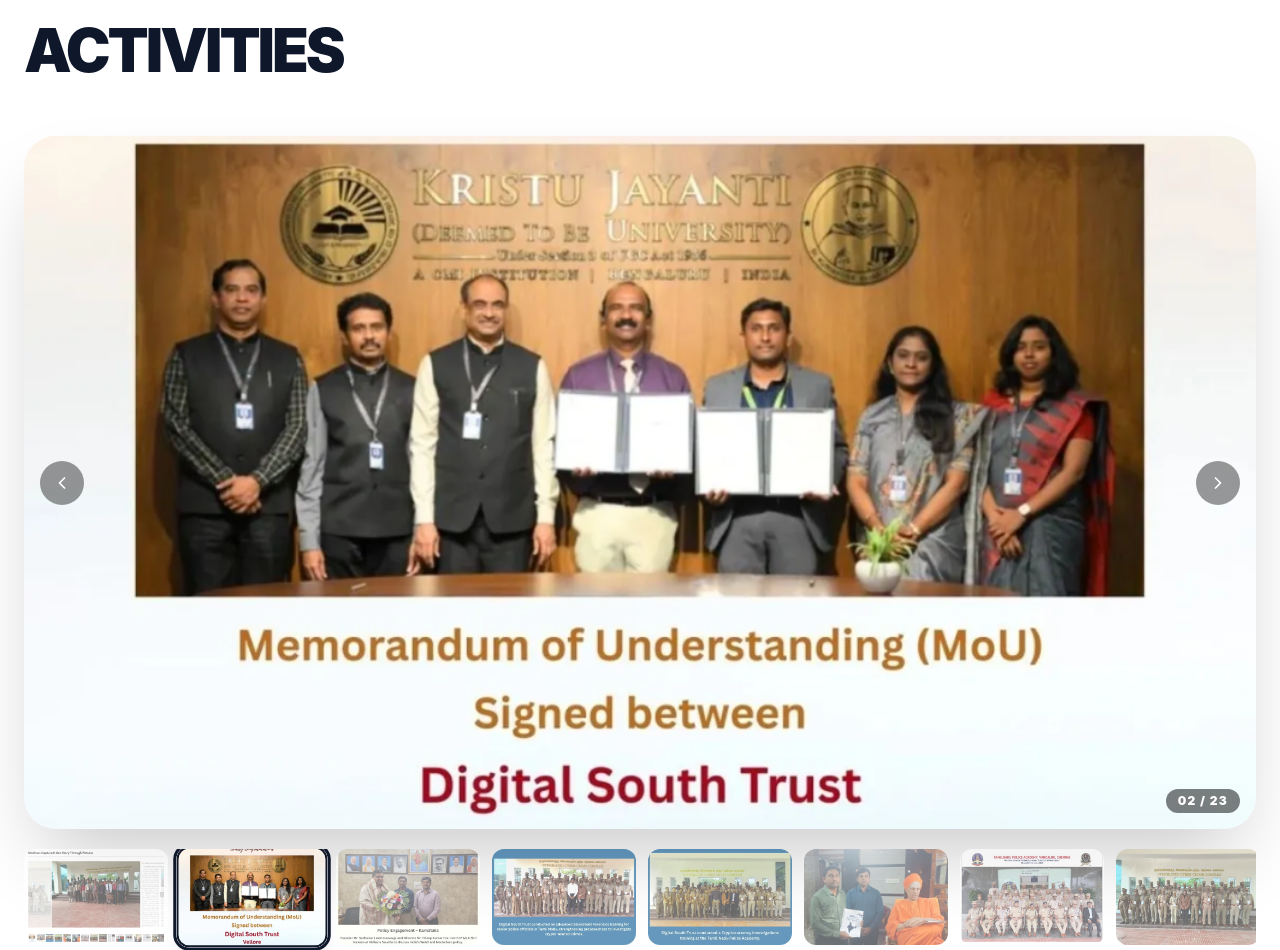
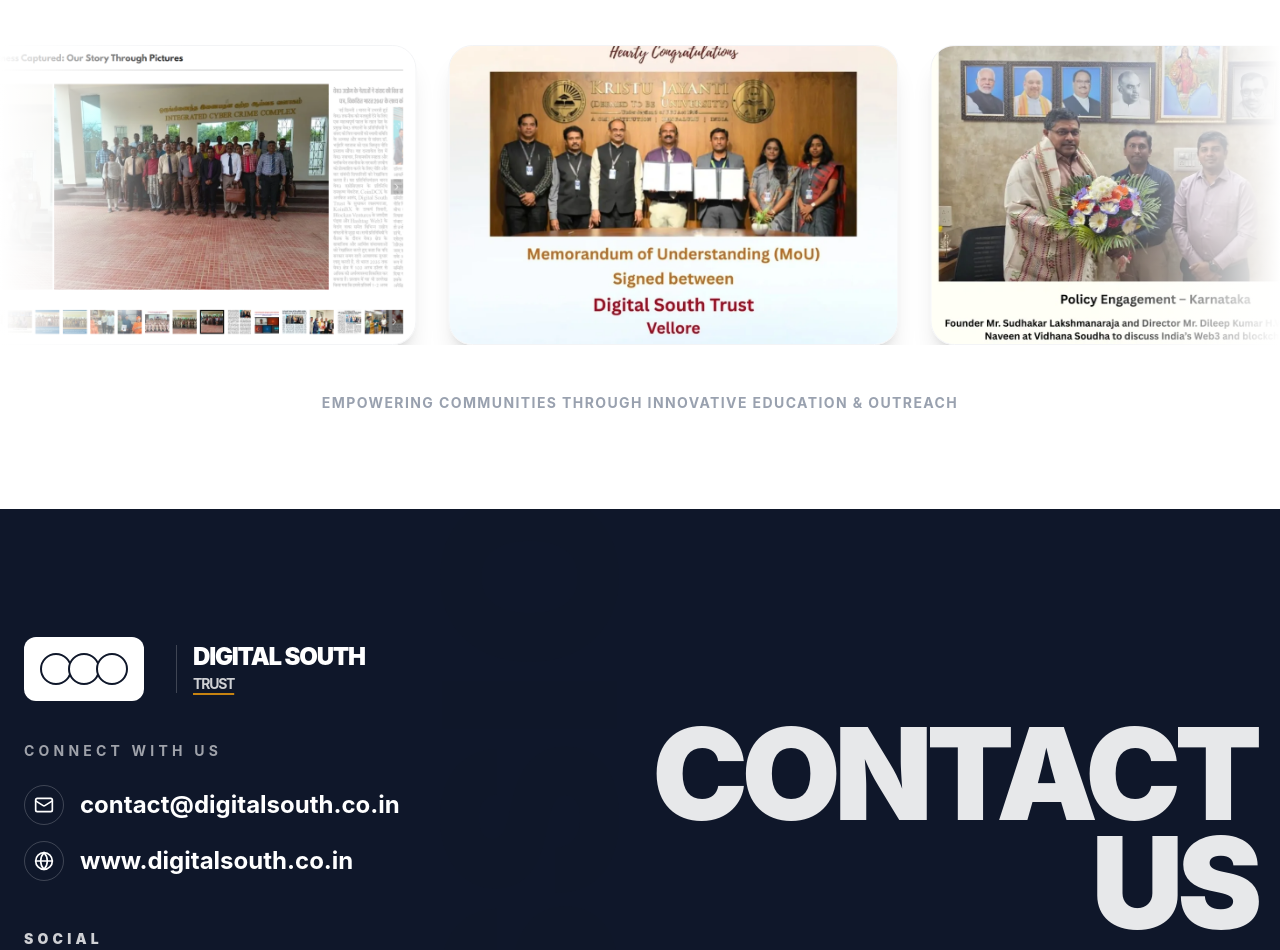
Before and after one commit to dasarisaideep30/digitalsouth_v2, a Next.js app: page /trust-activities in a window 1280 px wide. Shown: the part 322-1272 px from the top of the page. Built offline with nearby package versions, Linux system fonts and the light colour scheme.

Commit message:
Update Trust Activities to interactive infinite marquee with smooth motion and initial delay

```diff
--- a/src/components/StoryGallery.tsx
+++ b/src/components/StoryGallery.tsx
@@ -31,130 +31,65 @@
 ];
 
 export default function StoryGallery() {
-  const [active, setActive] = React.useState(0);
-  const thumbRef = useRef<HTMLDivElement>(null);
-
-  const next = useCallback(
-    () => setActive((p) => (p + 1) % GALLERY.length),
-    []
-  );
-  const prev = useCallback(
-    () => setActive((p) => (p - 1 + GALLERY.length) % GALLERY.length),
-    []
-  );
-
-  // Auto-advance every 4 seconds
-  useEffect(() => {
-    const t = setInterval(next, 4000);
-    return () => clearInterval(t);
-  }, [next]);
-
-  const isFirstRender = useRef(true);
-
-  // Scroll active thumbnail into view
-  useEffect(() => {
-    if (!thumbRef.current) return;
-
-    // Skip scrolling on first render to prevent page jump
-    if (isFirstRender.current) {
-      isFirstRender.current = false;
-      return;
-    }
-
-    const el = thumbRef.current.children[active] as HTMLElement;
-    if (el) {
-      const container = thumbRef.current;
-      const scrollLeft = el.offsetLeft - container.offsetWidth / 2 + el.offsetWidth / 2;
-      container.scrollTo({
-        left: scrollLeft,
-        behavior: "smooth"
-      });
-    }
-  }, [active]);
+  // Triple the items for a smooth infinite loop
+  const marqueeItems = [...GALLERY, ...GALLERY, ...GALLERY];
 
   return (
-    <section className="section-padding bg-white overflow-hidden">
-      <div className="container mx-auto px-6">
-
-        {/* Section heading */}
-        <div className="mb-12">
+    <section className="py-24 bg-white overflow-hidden">
+      <div className="container mx-auto px-6 mb-16">
         <div className="flex items-center gap-4 text-brand-purple font-black tracking-[0.3em] text-xs mb-5 uppercase">
           <div className="w-12 h-[2px] bg-brand-purple" />
           OUR IMPACT
         </div>
         <h2 className="text-4xl md:text-5xl lg:text-6xl font-black text-brand-blue leading-tight tracking-tighter uppercase">
-            Blockchain Education Trust Activities
+          Trust Activities
         </h2>
       </div>
 
-        {/* Main large image */}
-        <div className="relative w-full rounded-[2rem] overflow-hidden shadow-[0_40px_80px_-20px_rgba(0,0,0,0.22)] bg-gray-100 mb-5"
-          style={{ aspectRatio: "16/9" }}
+      {/* Infinite Horizontal Scroller */}
+      <div className="relative w-full overflow-hidden select-none group">
+        <motion.div
+          animate={{
+            x: ["0%", "-33.333%"],
+          }}
+          transition={{
+            duration: 60,
+            repeat: Infinity,
+            ease: "linear",
+            delay: 1, // 1 second initial delay as requested
+          }}
+          className="flex whitespace-nowrap gap-6 lg:gap-8"
         >
-          <AnimatePresence mode="wait">
-            <motion.img
-              key={active}
-              src={GALLERY[active].src}
-              alt={GALLERY[active].alt}
-              initial={{ opacity: 0, scale: 1.04 }}
-              animate={{ opacity: 1, scale: 1 }}
-              exit={{ opacity: 0, scale: 0.97 }}
-              transition={{ duration: 0.5, ease: [0.4, 0, 0.2, 1] }}
-              className="absolute inset-0 w-full h-full object-cover object-center"
-            />
-          </AnimatePresence>
-
-          {/* Prev / Next arrows */}
-          <button
-            onClick={prev}
-            aria-label="Previous"
-            className="absolute left-4 top-1/2 -translate-y-1/2 z-20 w-11 h-11 rounded-full bg-black/40 backdrop-blur-md flex items-center justify-center text-white hover:bg-black/60 transition-all"
-          >
-            <ChevronLeft className="w-5 h-5" />
-          </button>
-          <button
-            onClick={next}
-            aria-label="Next"
-            className="absolute right-4 top-1/2 -translate-y-1/2 z-20 w-11 h-11 rounded-full bg-black/40 backdrop-blur-md flex items-center justify-center text-white hover:bg-black/60 transition-all"
-          >
-            <ChevronRight className="w-5 h-5" />
-          </button>
-
-          {/* Slide counter pill */}
-          <div className="absolute bottom-4 right-4 z-20 px-3 py-1 rounded-full bg-black/50 backdrop-blur-md text-white text-xs font-black tracking-widest">
-            {String(active + 1).padStart(2, "0")} / {String(GALLERY.length).padStart(2, "0")}
-          </div>
-        </div>
-
-        {/* Thumbnail strip */}
-        <div
-          ref={thumbRef}
-          className="flex gap-3 overflow-x-auto pb-2 scroll-smooth"
-          style={{ scrollbarWidth: "none" }}
-        >
-          {GALLERY.map((item, i) => (
-            <button
-              key={item.id}
-              onClick={() => setActive(i)}
-              className={`relative shrink-0 w-36 h-24 rounded-xl overflow-hidden transition-all duration-300 ${
-                active === i
-                  ? "ring-3 ring-brand-blue scale-105 shadow-lg"
-                  : "opacity-60 hover:opacity-90"
-              }`}
-              aria-label={`View image ${i + 1}`}
+          {marqueeItems.map((item, i) => (
+            <motion.div
+              key={`${item.id}-${i}`}
+              whileHover={{ scale: 1.1, zIndex: 10 }}
+              transition={{ type: "spring", stiffness: 300, damping: 20 }}
+              className="relative flex-shrink-0 w-[300px] h-[200px] lg:w-[450px] lg:h-[300px] rounded-3xl overflow-hidden shadow-xl border border-gray-100 cursor-pointer"
             >
               <img
                 src={item.src}
                 alt={item.alt}
-                className="w-full h-full object-cover object-center"
+                className="w-full h-full object-cover transition-transform duration-700"
               />
-              {active === i && (
-                <div className="absolute inset-0 ring-inset ring-2 ring-brand-blue rounded-xl pointer-events-none" />
-              )}
-            </button>
+              <div className="absolute inset-0 bg-gradient-to-t from-black/60 via-transparent to-transparent opacity-0 group-hover:opacity-100 transition-opacity duration-500 flex items-end p-6">
+                 <p className="text-white text-xs font-bold leading-tight line-clamp-2">
+                    {item.alt}
+                 </p>
+              </div>
+            </motion.div>
           ))}
+        </motion.div>
+
+        {/* Edge Fades */}
+        <div className="absolute top-0 left-0 w-48 h-full bg-gradient-to-r from-white over via-white/50 to-transparent z-20 pointer-events-none" />
+        <div className="absolute top-0 right-0 w-48 h-full bg-gradient-to-l from-white via-white/50 to-transparent z-20 pointer-events-none" />
       </div>
 
+      <div className="container mx-auto px-6 mt-12 text-center">
+        <p className="text-gray-400 font-bold text-sm uppercase tracking-widest">
+           Empowering communities through innovative education & outreach
+        </p>
       </div>
     </section>
   );
```
Lines whose indentation alone changed are shown as unchanged.
